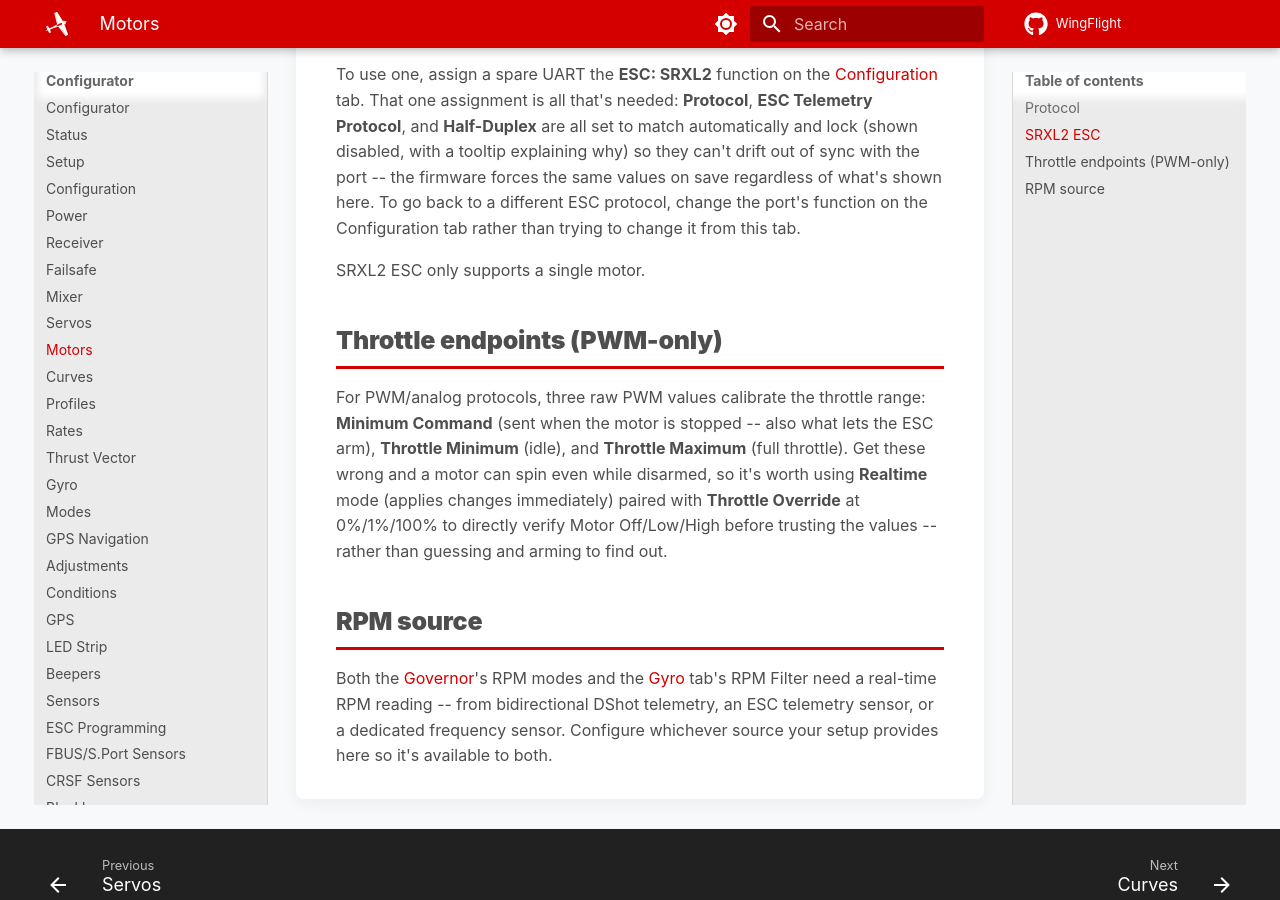
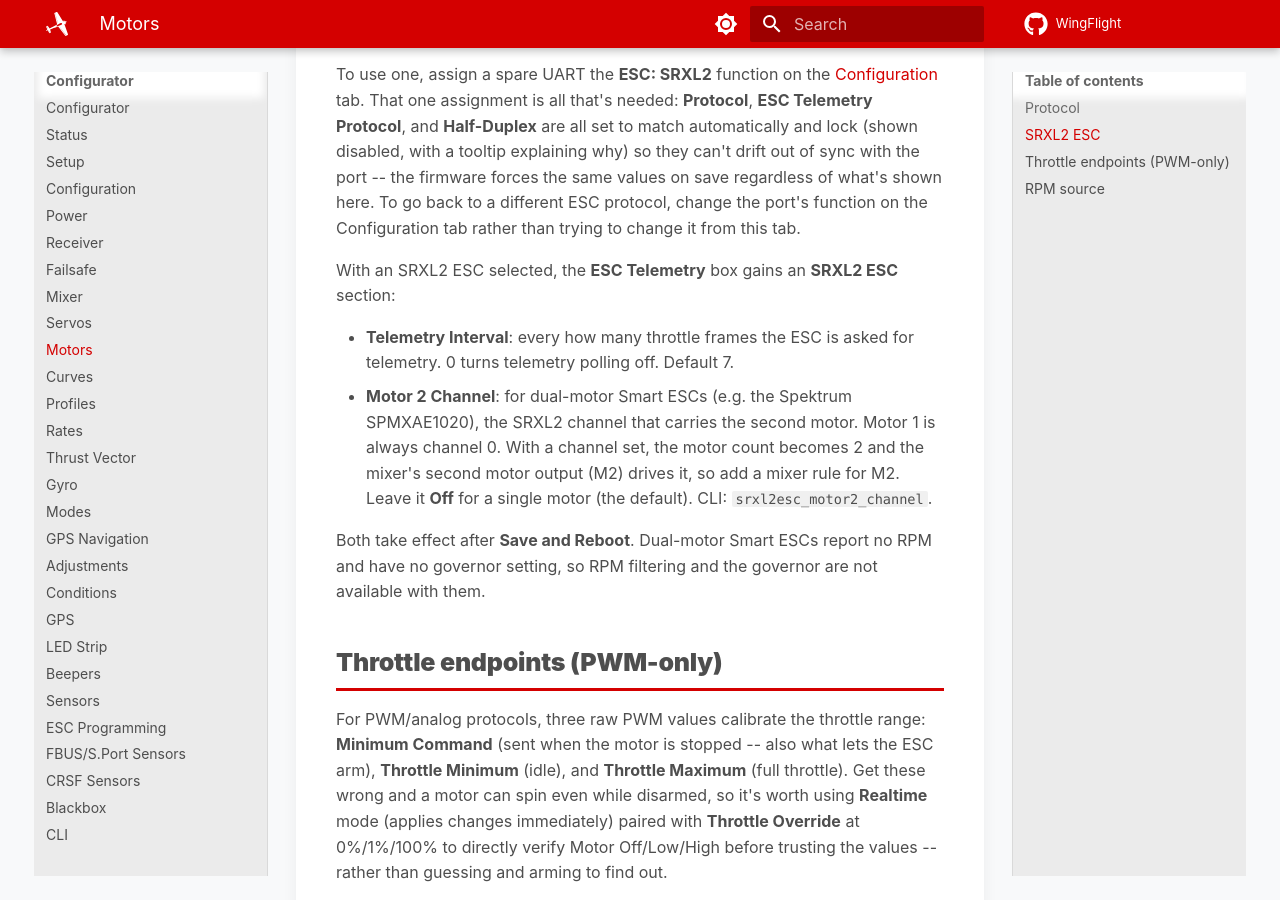
Before and after one commit to WingFlight/wingflight-docs, an MkDocs documentation site: the page built from docs/configurator/tabs/motors.md, in a window 1280 px wide and 900 px high, scrolled down 1334 px. Built offline with MkDocs 1.6.1 and Material for MkDocs 9.7.7, drawn with Linux system fonts in a browser that asks for light colours.

Commit message:
Document the SRXL2 ESC settings on the Motors tab
Telemetry interval and motor 2 channel for dual-motor Smart ESCs
(wingflight-firmware feature/srxl2-motor2, wingflight-configurator feature/srxl2-motor2),
replacing the single-motor note.

Co-Authored-By: Claude Fable 5.1 <noreply@anthropic.com>

```diff
--- a/docs/configurator/tabs/motors.md
+++ b/docs/configurator/tabs/motors.md
@@ -39,7 +39,21 @@ firmware forces the same values on save regardless of what's shown here.
 To go back to a different ESC protocol, change the port's function on the
 Configuration tab rather than trying to change it from this tab.
 
-SRXL2 ESC only supports a single motor.
+With an SRXL2 ESC selected, the **ESC Telemetry** box gains an **SRXL2
+ESC** section:
+
+- **Telemetry Interval**: every how many throttle frames the ESC is asked
+  for telemetry. 0 turns telemetry polling off. Default 7.
+- **Motor 2 Channel**: for dual-motor Smart ESCs (e.g. the Spektrum
+  SPMXAE1020), the SRXL2 channel that carries the second motor. Motor 1 is
+  always channel 0. With a channel set, the motor count becomes 2 and the
+  mixer's second motor output (M2) drives it, so add a mixer rule for M2.
+  Leave it **Off** for a single motor (the default). CLI:
+  `srxl2esc_motor2_channel`.
+
+Both take effect after **Save and Reboot**. Dual-motor Smart ESCs report no
+RPM and have no governor setting, so RPM filtering and the governor are not
+available with them.
 
 ## Throttle endpoints (PWM-only)
 
```
